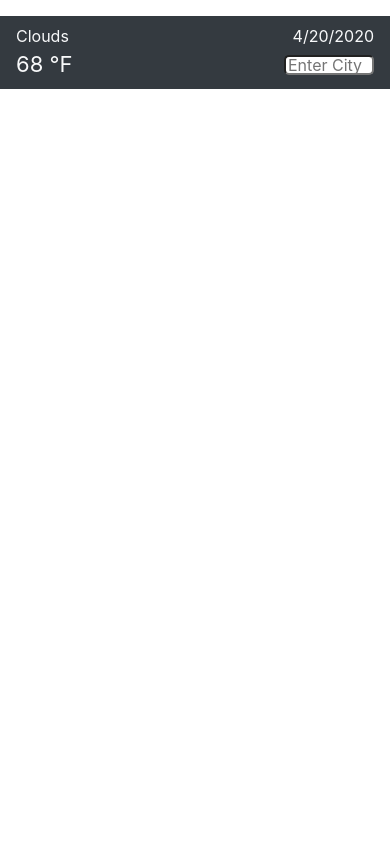
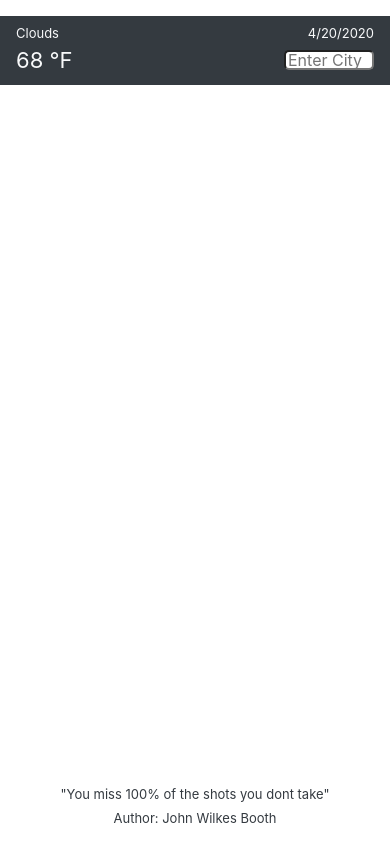
Before and after one commit to L-Garay/Momentum-3.0, a Vue app in the folder client/: page /#/ in a window 390 px wide. Built offline with nearby package versions, Linux system fonts and the light colour scheme.

Commit message:
Momentum Quote Fixed Bottom

```diff
--- /dev/null
+++ b/client/src/components/MomentumQuote.vue
@@ -0,0 +1,37 @@
+<template>
+  <div class="momentum-quote">
+    <div class="container-fluid">
+      <div class="row">
+        <div class="col-md-12 bg-transparent text-dark momentum-quote">
+          <p class="d-flex justify-content-center mb-1">
+            "You miss 100% of the shots you dont take"
+          </p>
+          <p class="d-flex justify-content-center">
+            Author: John Wilkes Booth
+          </p>
+        </div>
+      </div>
+    </div>
+  </div>
+</template>
+
+<script>
+export default {
+  name: "momentum-quote"
+};
+</script>
+
+<style>
+.momentum-quote {
+  position: fixed;
+  bottom: 0;
+}
+p {
+  font-size: 18px;
+}
+@media (max-width: 768px) {
+  p {
+    font-size: 13px;
+  }
+}
+</style>
--- a/client/src/views/Momentum.vue
+++ b/client/src/views/Momentum.vue
@@ -1,15 +1,18 @@
 <template>
   <div class="momentum">
     <momentumNavbar />
+    <momentumQuote />
   </div>
 </template>
 
 <script>
 import momentumNavbar from "@/components/MomentumNavbar.vue";
+import momentumQuote from "@/components/MomentumQuote.vue";
 export default {
   name: "momentum",
   components: {
-    momentumNavbar
+    momentumNavbar,
+    momentumQuote
   }
 };
 </script>
```
